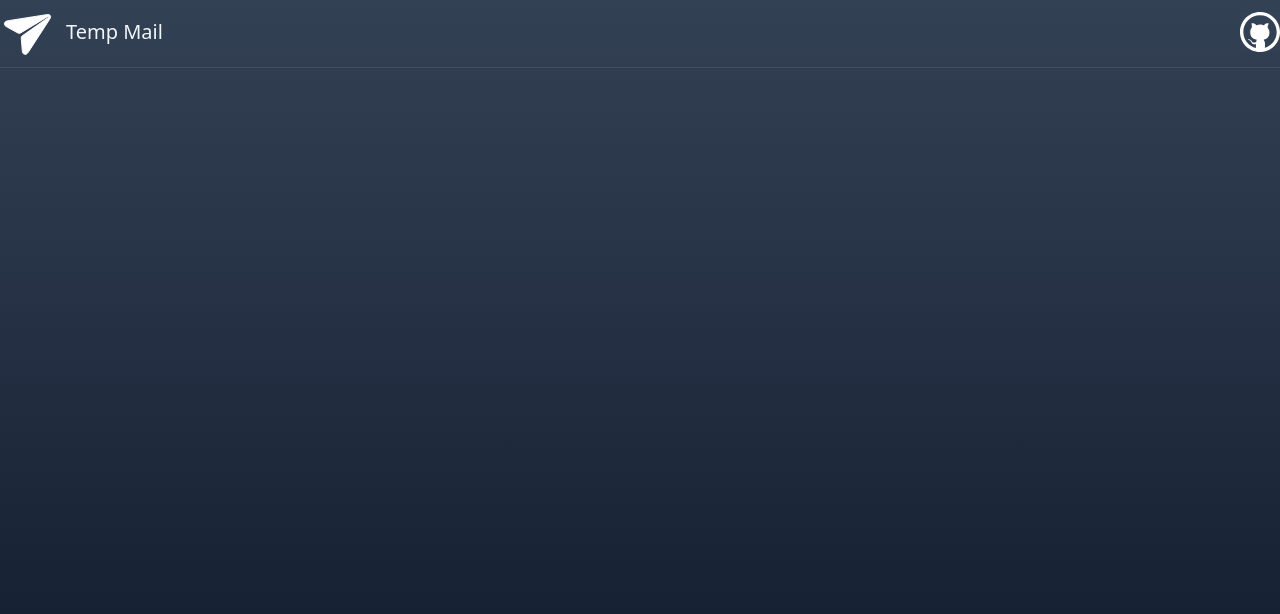
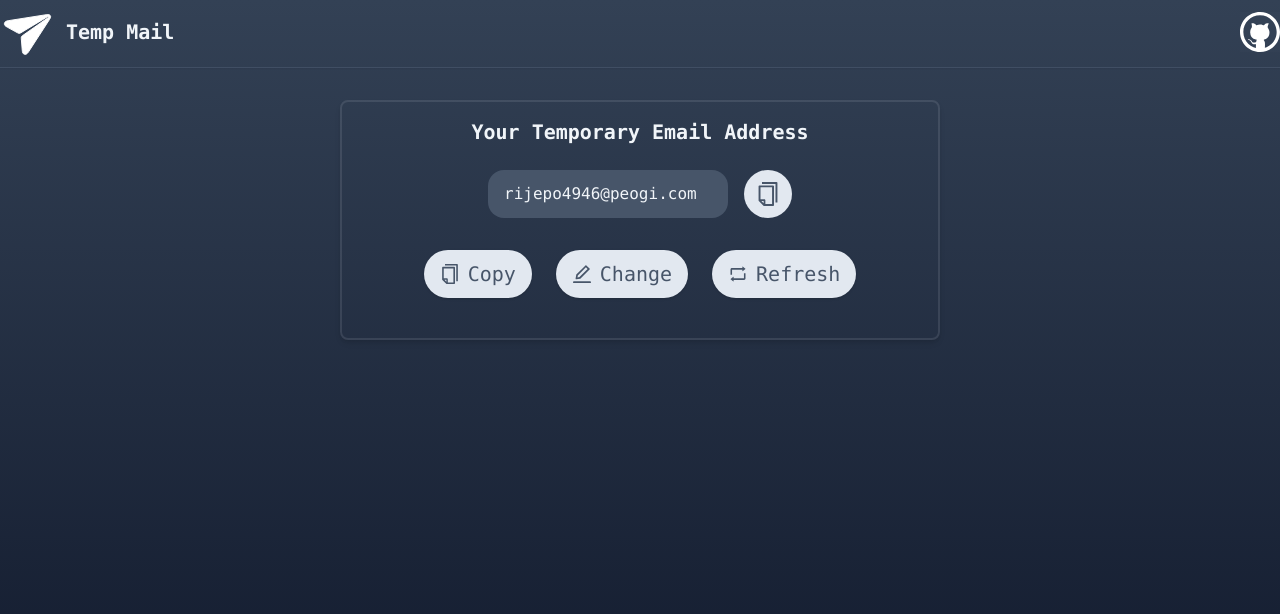
Before and after one commit to dapandocs/TempMail, a Next.js app: page / in a window 1280 px wide. Shown: the top 614 px of the page. Built offline with nearby package versions, Linux system fonts and the light colour scheme.

Commit message:
feat: add mailcard component.

```diff
--- a/app/layout.tsx
+++ b/app/layout.tsx
@@ -1,8 +1,8 @@
 import "./globals.css";
 
 export const metadata = {
-  title: "Create Next App",
-  description: "Generated by create next app",
+  title: "Temp Mail - 临时邮箱",
+  description: "Keep spam out of your mail and stay safe - just use a disposable temporary email address! Protect your personal email address from spam with Temp-mail",
 };
 
 export default function RootLayout({
--- a/app/page.tsx
+++ b/app/page.tsx
@@ -1,10 +1,12 @@
 import Navigation from "@/components/Navigation";
+import MailCard from "@/components/MailCard";
 
 function Home() {
   return (
-    <div className="bg-gradient-to-t from-slate-900 to-slate-700 h-screen">
+    <div className="bg-gradient-to-t from-slate-900 to-slate-700 h-screen text-slate-100 font-mono">
       <Navigation />
       <div className="shadow-sm h-1 border-b border-b-slate-500/30 w-screen" />
+      <MailCard />
     </div>
   );
 }
--- /dev/null
+++ b/components/MailCard/index.tsx
@@ -0,0 +1,48 @@
+"use client";
+
+import { Tooltip } from "antd";
+import { CopyOutlined, EditOutlined, RetweetOutlined } from "@ant-design/icons";
+
+function MailCard() {
+  return (
+    <div className="border-2 border-sloid border-slate-100 rounded-lg border-opacity-10 h-60 lg:w-[600px] m-auto mt-8 shadow-md">
+      <div className="text-center mt-4 font-bold text-xl">
+        Your Temporary Email Address
+      </div>
+      <div className="flex justify-center mt-6">
+        <Tooltip title="Your temporary email address" placement="left">
+          <div className="w-60 h-12 bg-slate-600 rounded-2xl flex items-center pl-4">
+            rijepo4946@peogi.com
+          </div>
+        </Tooltip>
+        <Tooltip title="Copy to clipboard" placement="right">
+          <div className="w-12 h-12 bg-slate-200 hover:bg-white rounded-full ml-4 flex justify-center items-center cursor-pointer">
+            <CopyOutlined className="text-2xl text-slate-600" />
+          </div>
+        </Tooltip>
+      </div>
+      <div className="flex justify-center mt-8 text-xl text-slate-600">
+        <Tooltip title="Copy" placement="left">
+          <div className="h-12 bg-slate-200 rounded-3xl flex justify-center items-center cursor-pointer pl-4 pr-4 shadow hover:bg-white">
+            <CopyOutlined />
+            <span className="ml-2">Copy</span>
+          </div>
+        </Tooltip>
+        <Tooltip title="Change" placement="bottom">
+          <div className="h-12 bg-slate-200 rounded-3xl flex justify-center items-center cursor-pointer pl-4 pr-4 shadow hover:bg-white ml-6 mr-6">
+            <EditOutlined />
+            <span className="ml-2">Change</span>
+          </div>
+        </Tooltip>
+        <Tooltip title="Refresh" placement="right">
+          <div className="h-12 bg-slate-200 rounded-3xl flex justify-center items-center cursor-pointer pl-4 pr-4 shadow hover:bg-white">
+            <RetweetOutlined />
+            <span className="ml-2">Refresh</span>
+          </div>
+        </Tooltip>
+      </div>
+    </div>
+  );
+}
+
+export default MailCard;
--- a/components/Navigation/index.tsx
+++ b/components/Navigation/index.tsx
@@ -2,7 +2,7 @@ import Image from "next/image";
 
 function Navigation() {
   return (
-    <div className="h-16 text-slate-100 max-w-[1440px] m-auto flex items-center p-4 lg:p-0">
+    <div className="h-16 max-w-[1440px] m-auto flex items-center p-4 lg:p-0">
       <div className="w-1/2 flex items-center">
         <Image
           className="rotate-12 hover:rotate-45 transition-all"
@@ -12,7 +12,7 @@ function Navigation() {
           height={50}
           priority={true}
         />
-        <h2 className="text-xl ml-4 select-none">Temp Mail</h2>
+        <h2 className="text-xl ml-4 select-none font-bold">Temp Mail</h2>
       </div>
       <div className="w-1/2 flex justify-end">
         <Image
--- a/package.json
+++ b/package.json
@@ -9,9 +9,11 @@
     "lint": "next lint"
   },
   "dependencies": {
+    "@ant-design/icons": "^5.1.4",
     "@types/node": "20.3.0",
     "@types/react": "18.2.0",
     "@types/react-dom": "18.2.0",
+    "antd": "^5.6.1",
     "autoprefixer": "10.4.14",
     "eslint": "8.42.0",
     "eslint-config-next": "13.4.5",
```
Also changed, not shown: public/copy.svg (added), 1 other file (tests, documents, lock files or other folders).
